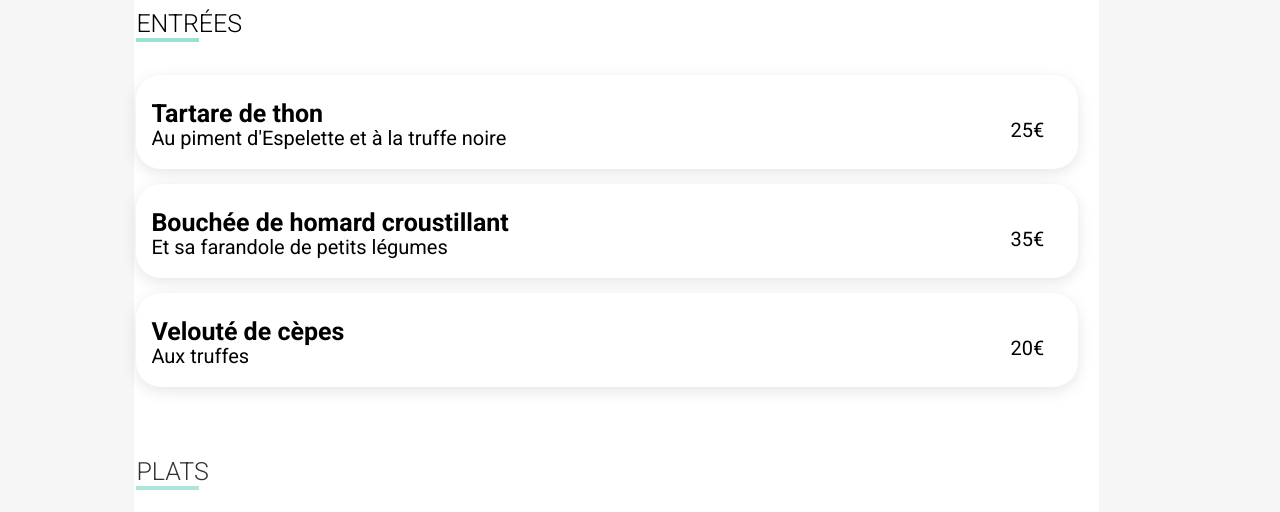
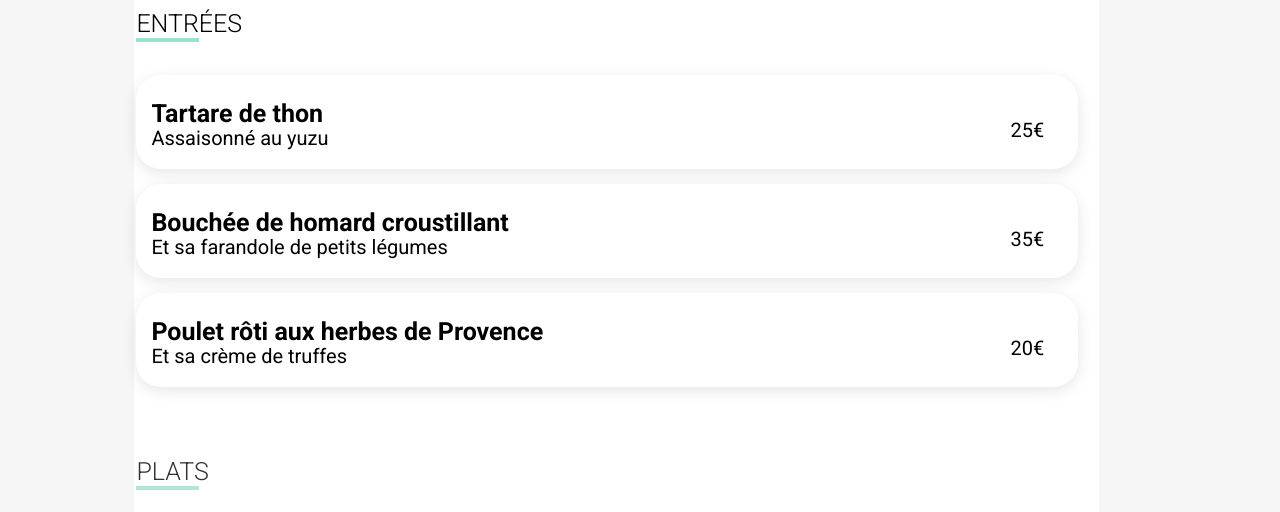
Before and after one commit to MANSOURI-Benjamin/Projet4, a plain HTML site: page restaurants/le-delice-des-sens.html in a window 1280 px wide. Shown: the part 646-1158 px from the top of the page. Drawn offline with Linux system fonts and the light colour scheme; a web font is replaced by a local one.

Commit message:
Add files via upload

```diff
--- a/restaurants/le-delice-des-sens.html
+++ b/restaurants/le-delice-des-sens.html
@@ -34,7 +34,7 @@
 <article class="menu-restaurant">
    <div class="text-intitule">
       <h5>Tartare de thon</h5>
-      <p>Au piment d'Espelette et à la truffe noire</p>
+      <p>Assaisonné au yuzu</p>
    </div>
       <div class="prix">
       <p class="tarif">25€</p>
@@ -57,8 +57,8 @@
            </article>
            <article class="menu-restaurant">
             <div class="text-intitule">
-                <h5>Velouté de cèpes</h5>
-                <p>Aux truffes</p>
+                <h5>Poulet rôti aux herbes de Provence</h5>
+                <p>Et sa crème de truffes</p>
              </div>
                <div class="prix">
               <p class="tarif">20€</p>
```
Also changed, not shown: restaurants/la-note-enchantee.html (+1 -1 lines).
